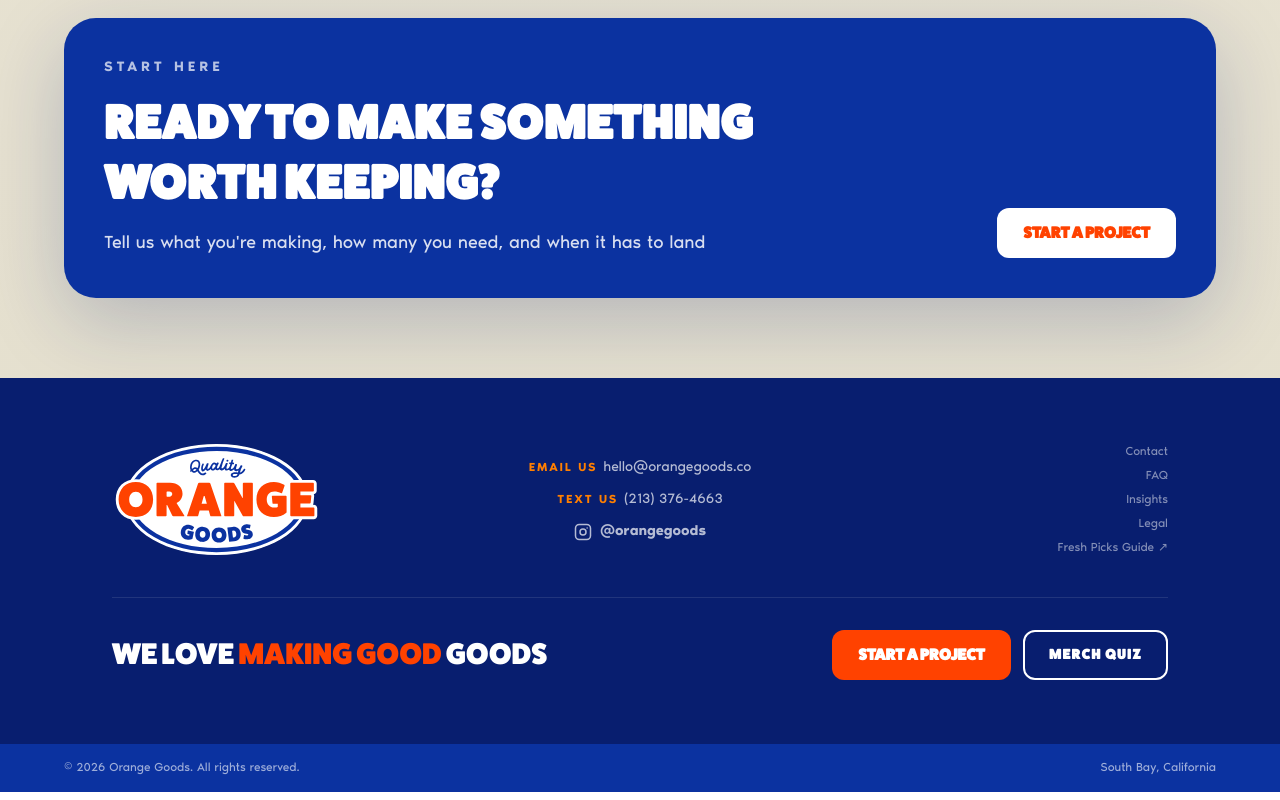
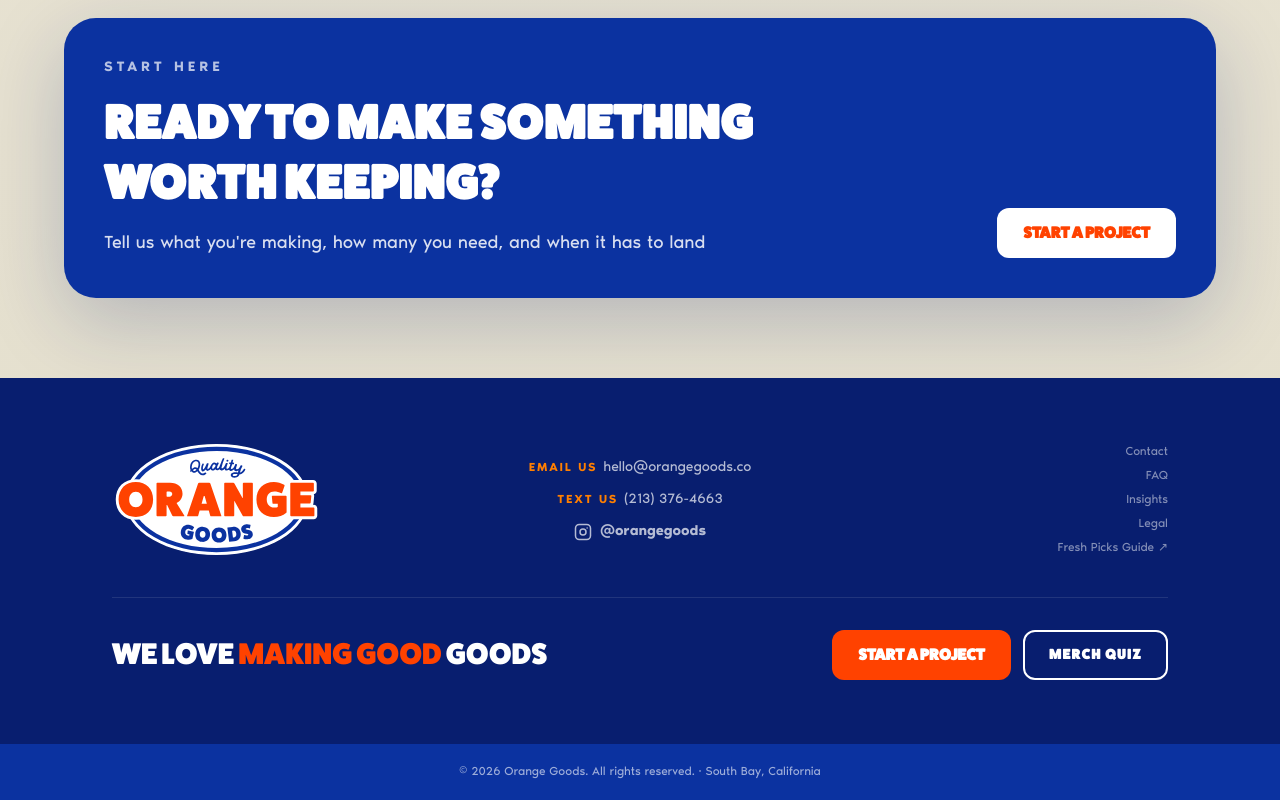
Before and after one commit to hanaajones/orangegoods-website, a Next.js app: page / in a window 1280 px wide. Shown: the part 6974-7774 px from the top of the page. Built offline with nearby package versions, Linux system fonts and the light colour scheme.

Commit message:
style: footer bottom strip — centered, copyright + South Bay on one line

```diff
--- a/components/Footer.tsx
+++ b/components/Footer.tsx
@@ -113,13 +113,10 @@
       </div>
 
       {/* Bottom strip */}
-      <div className="bg-[#0B32A0] px-4 py-4 md:px-8 lg:px-12">
-        <div className="mx-auto flex max-w-6xl items-center justify-between">
-          <p className="text-xs text-white/60">
-            © {new Date().getFullYear()} Orange Goods. All rights reserved.
-          </p>
-          <p className="text-xs text-white/60">South Bay, California</p>
-        </div>
+      <div className="bg-[#0B32A0] px-4 py-5 text-center md:px-8 lg:px-12">
+        <p className="text-xs text-white/60">
+          © {new Date().getFullYear()} Orange Goods. All rights reserved. · South Bay, California
+        </p>
       </div>
     </footer>
   );
```
